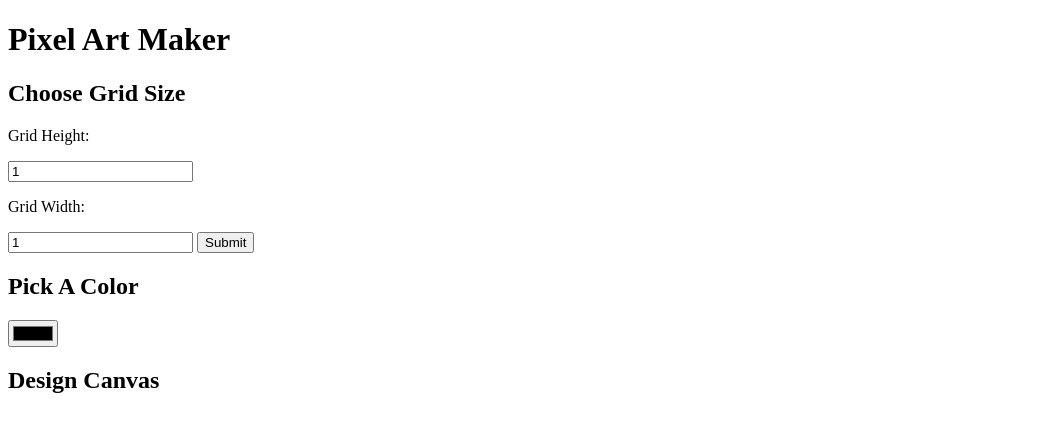
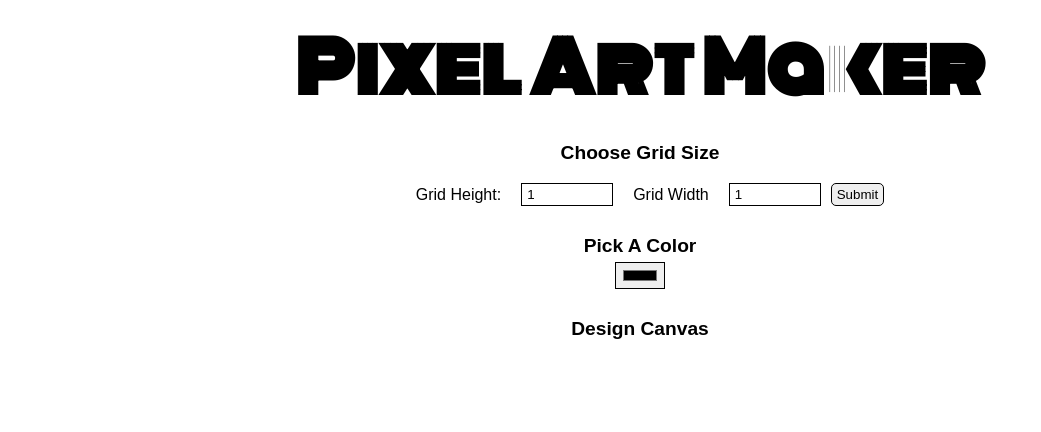
Before and after one commit to claudiarosel/Udacity-Pixel-Art-Maker, a plain HTML site: page index.html in a window 1280 px wide. Shown: the whole page, without its empty margins (0-1041 px from the left). Drawn offline with Linux system fonts and the light colour scheme.

Commit message:
Update index.html

```diff
--- a/index.html
+++ b/index.html
@@ -3,18 +3,19 @@
 <head>
     <title>Pixel Art Maker!</title>
     <link rel="stylesheet" href="https://fonts.googleapis.com/css?family=Monoton">
-    <link rel="stylesheet" href="styles.css">
+    <link rel="stylesheet" href="style.css">
 </head>
 <body>
     <h1>Pixel Art Maker</h1>
 
     <h2>Choose Grid Size</h2>
     <form id="sizePicker">
-        <p>Grid Height:</p>
+        <label for="height">Grid Height:</label>
         <input type="number" id="inputHeight" name="height" min="1" value="1">
-        <p>Grid Width:</p>
+        <label for="width">Grid Width</label>
         <input type="number" id="inputWidth" name="width" min="1" value="1">
         <input type="submit" id="button_pix">
+
     </form>
 
     <h2>Pick A Color</h2>
@@ -23,6 +24,6 @@
     <h2>Design Canvas</h2>
     <table id="pixelCanvas"></table>
 
-    <script src="designs.js"></script>
+    <script src="design.js"></script>
 </body>
 </html>
```
